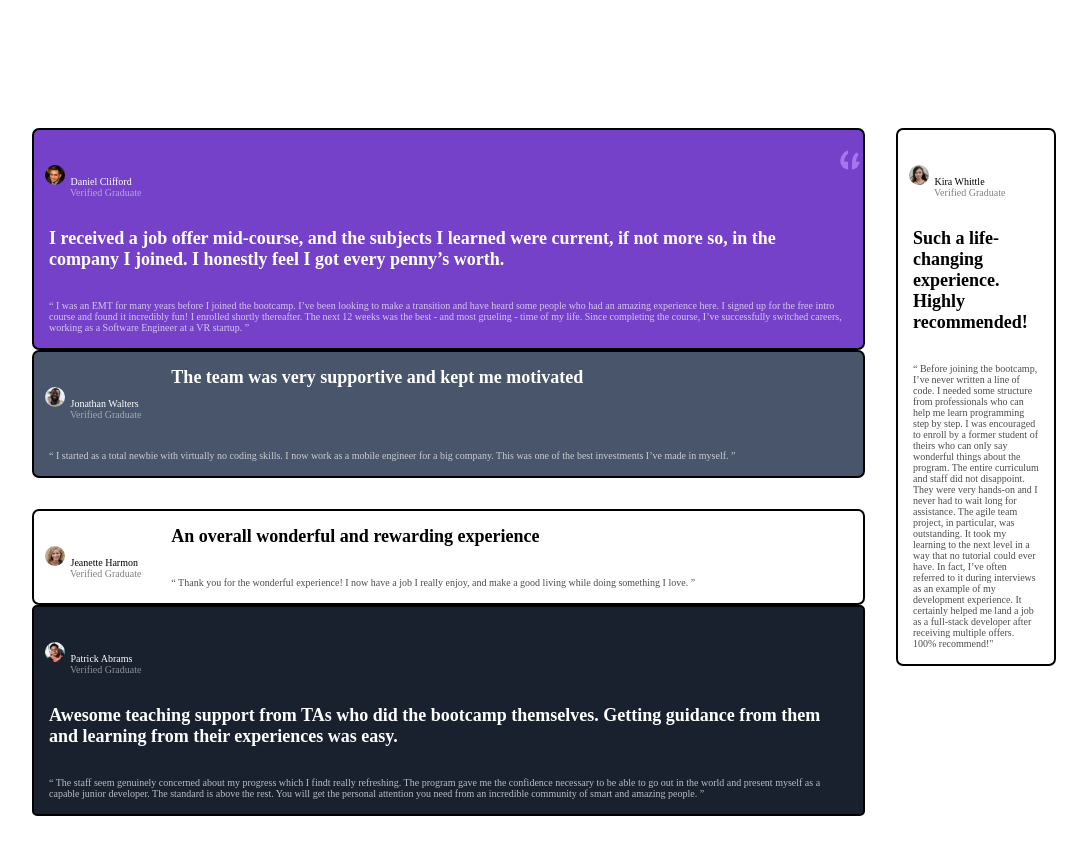
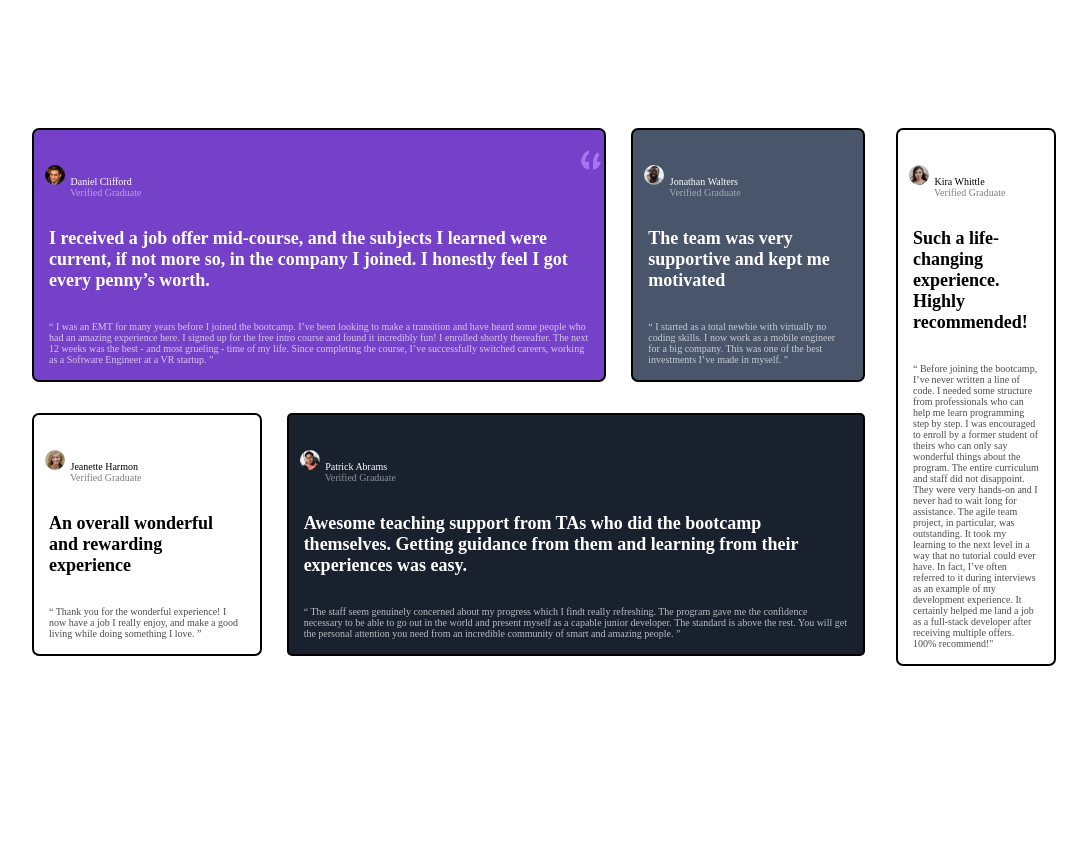
Before and after one commit to Fredeugine/Testimonials-grid-section, a plain HTML site: page index.html in a window 1280 px wide. Shown: the whole page, without its empty margins (96-1183 px from the left). After the commit the page ends 800 px from the top, so only its background shows below. Drawn offline with Linux system fonts and the light colour scheme.

Commit message:
Update main.css

```diff
--- a/main.css
+++ b/main.css
@@ -16,19 +16,16 @@ img{
 }
 .c1{
     display: flex;
-    flex-wrap: wrap;
     gap: 3%;
     margin-bottom: 3%;
     color: white;
 }
 .c2{
     display: flex;
-    flex-wrap: wrap;
     gap: 3%;
 }
 .c3{
     display: flex;
-    flex-wrap: wrap;
     width: 10rem;
     float: right;
     margin-left: 3%;
```
